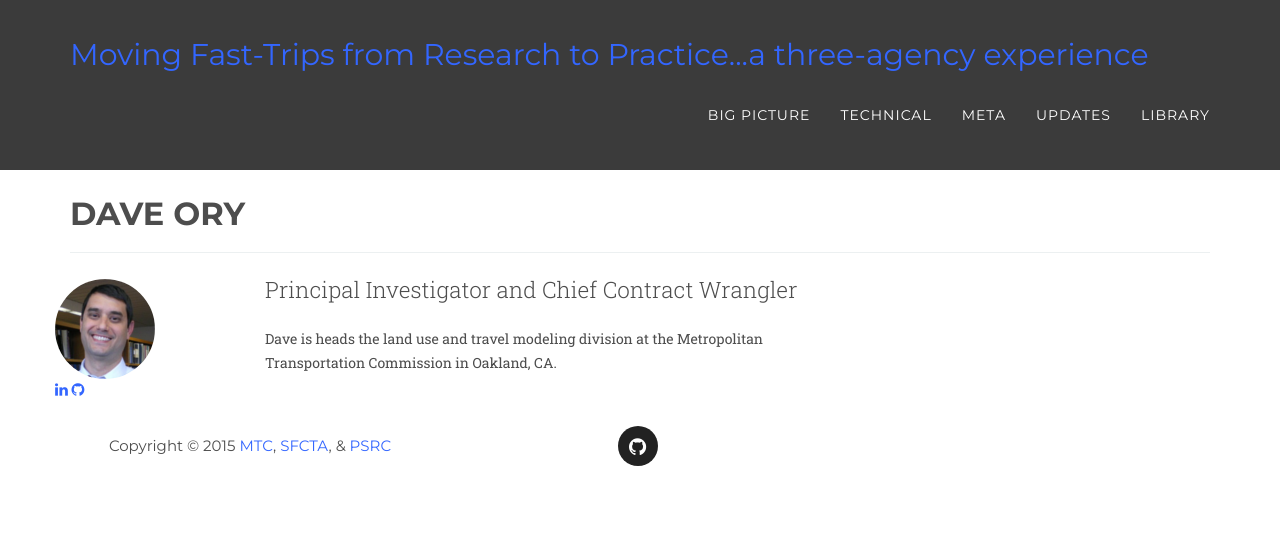
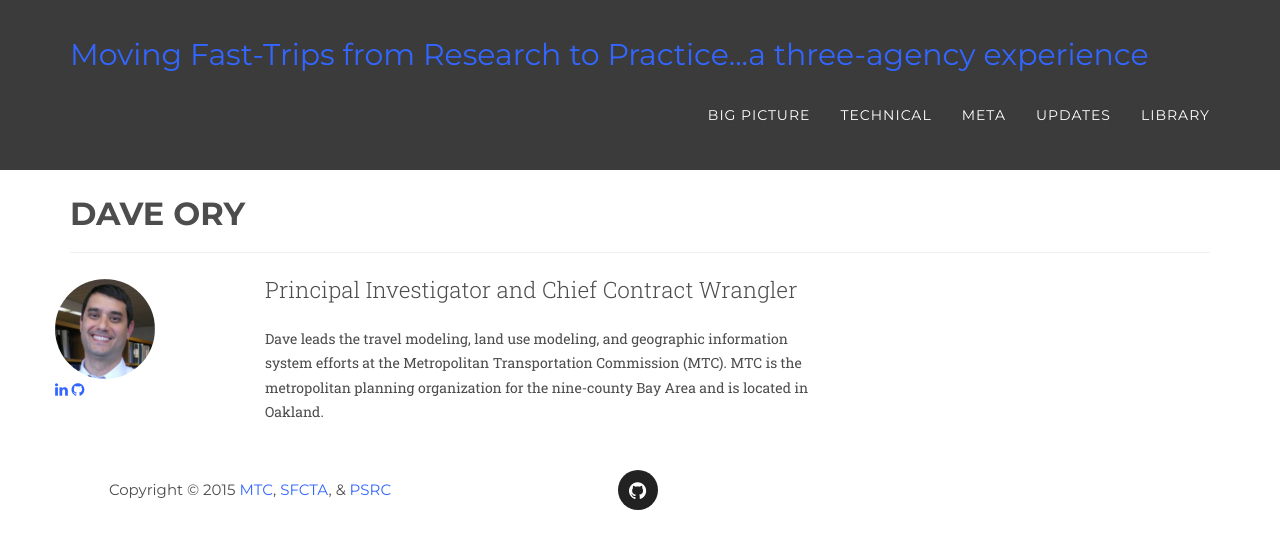
Before and after one commit to BayAreaMetro/fast-trips-project, a Jekyll site: the page built from meta/Dave.md, in a window 1280 px wide. Shown: the top 549 px of the page. Built offline with Jekyll 4.4.1, drawn with Linux system fonts in a browser that asks for light colours; some web fonts are replaced.

Commit message:
minor text edits

```diff
--- a/meta/Dave.md
+++ b/meta/Dave.md
@@ -4,5 +4,5 @@
 ---
 
 
-Dave is heads the land use and travel modeling division at the Metropolitan Transportation
-Commission in Oakland, CA.
+Dave leads the travel modeling, land use modeling, and geographic information system efforts at the Metropolitan Transportation
+Commission (MTC).  MTC is the metropolitan planning organization for the nine-county Bay Area and is located in Oakland.
```
